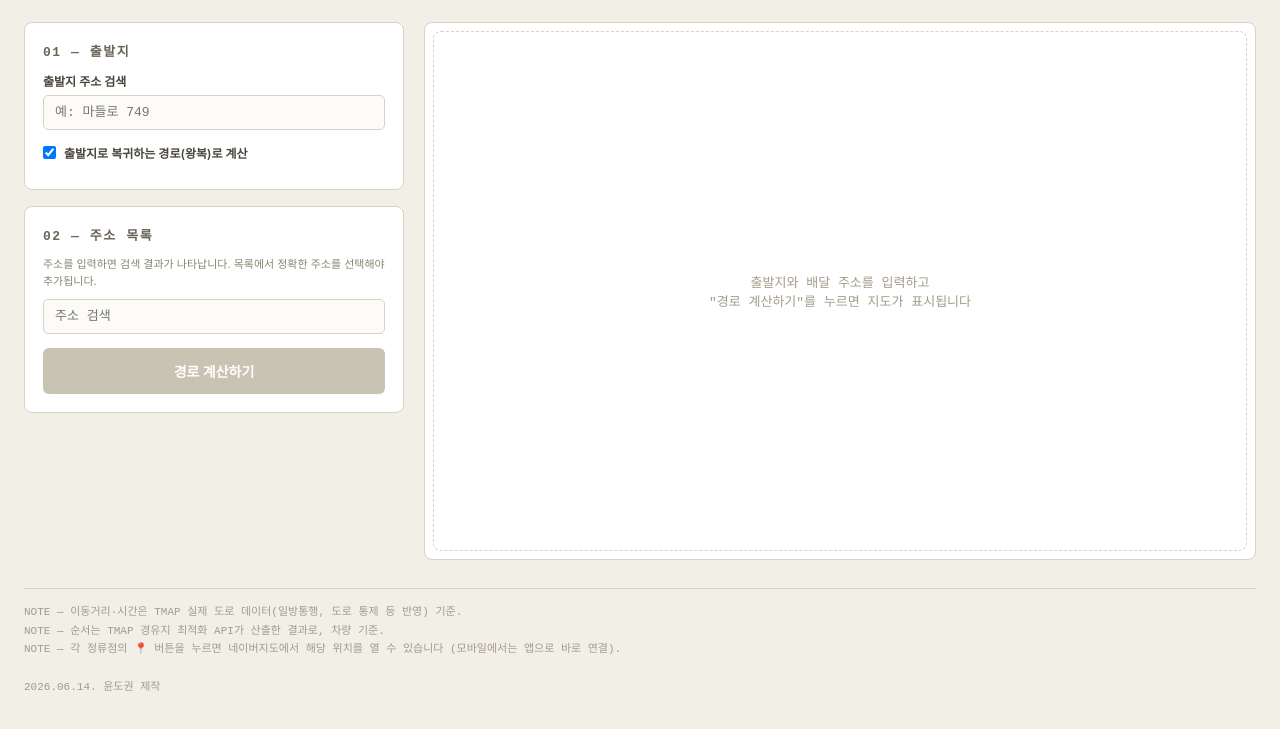
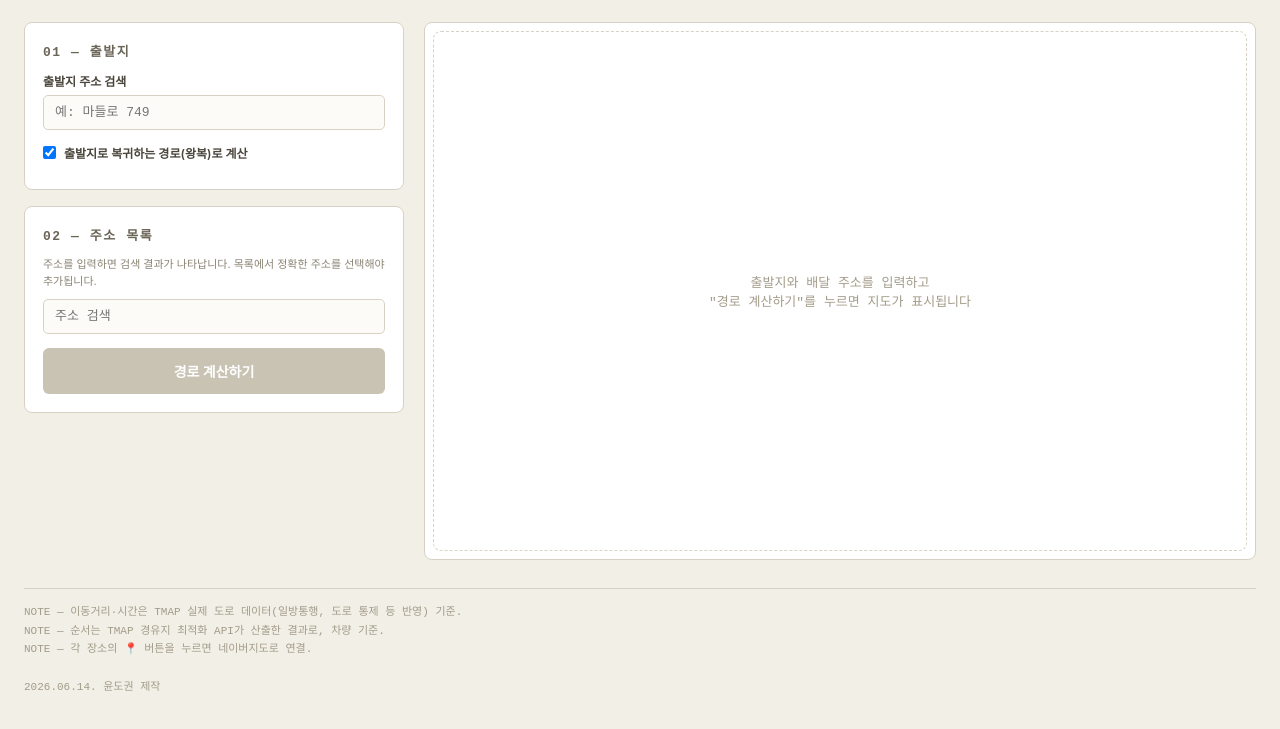
Before and after one commit to dbsehrnjs12-lgtm/thdekf, a website: page index.html in a window 1280 px wide. Shown: the part 105-834 px from the top of the page. Drawn offline with Linux system fonts and the light colour scheme.

Commit message:
Update index.html

```diff
--- a/index.html
+++ b/index.html
@@ -442,7 +442,7 @@
   <footer>
     NOTE — 이동거리·시간은 TMAP 실제 도로 데이터(일방통행, 도로 통제 등 반영) 기준.<br>
     NOTE — 순서는 TMAP 경유지 최적화 API가 산출한 결과로, 차량 기준.<br>
-    NOTE — 각 정류점의 📍 버튼을 누르면 네이버지도에서 해당 위치를 열 수 있습니다 (모바일에서는 앱으로 바로 연결).
+    NOTE — 각 장소의 📍 버튼을 누르면 네이버지도로 연결.
     <br>
     <br>
     2026.06.14. 윤도권 제작
```
